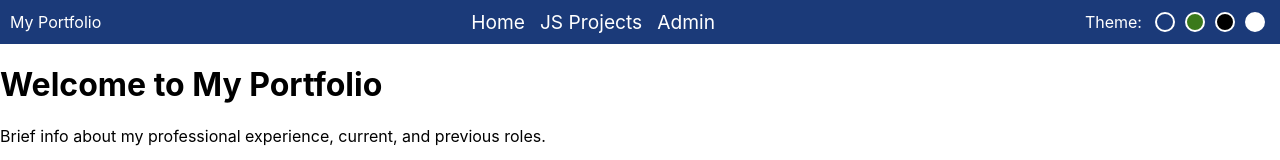
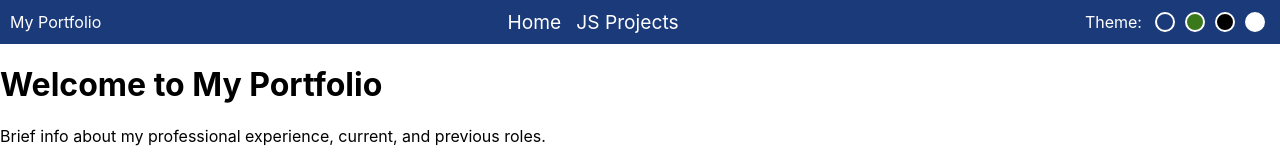
Before and after one commit to Avdika/portfolio-main, a React (Create React App) app: page / in a window 1280 px wide. Shown: the top 160 px of the page. Built offline with nearby package versions, Linux system fonts and the light colour scheme.

Commit message:
hide admin panel

```diff
--- a/src/App.tsx
+++ b/src/App.tsx
@@ -1,9 +1,9 @@
 import React from "react";
 import { BrowserRouter as Router, Route, Routes } from "react-router-dom";
-import AdminPanel from "./pages/AdminPanel";
+// import AdminPanel from "./pages/AdminPanel"; // For later use. to do: Uncomment when main project finished
 import Home from "./pages/Home";
 import JSProjects from "./pages/JSProjects";
-// import CSProjects from "./pages/CSProjects"; // For later use. to do: Uncomment when ready
+// import CSProjects from "./pages/CSProjects"; // For later use. to do: Uncomment when some projects ready
 import Navbar from "./components/Navbar";
 import { ThemeProvider as StyledThemeProvider } from "styled-components";
 import { ThemeProvider, useTheme } from "./contexts/ThemeContext";
@@ -21,7 +21,7 @@ const AppContent: React.FC = () => {
           <Route path="/" element={<Home />} />
           <Route path="/js-projects" element={<JSProjects />} />
           {/* <Route path="/cs-projects" element={<CSProjects />} /> For later use. to do: Uncomment when ready */}
-          <Route path="/admin" element={<AdminPanel />} />
+          {/* <Route path="/admin" element={<AdminPanel />} /> */}
         </Routes>
       </Router>
     </StyledThemeProvider>
--- a/src/components/Navbar.tsx
+++ b/src/components/Navbar.tsx
@@ -17,7 +17,7 @@ const Navbar: React.FC = () => {
         <NavLink href="/">Home</NavLink>
         <NavLink href="/js-projects">JS Projects</NavLink>
         {/* <NavLink href="/cs-projects">C# Projects</NavLink> For later use. to do: Uncomment when ready */}
-        <NavLink href="/admin">Admin</NavLink>
+        {/* <NavLink href="/admin">Admin</NavLink> For later use. to do: Uncomment when work on it will start */}
       </LinksContainer>
       <ThemeSwitcher />
     </NavbarContainer>
```
